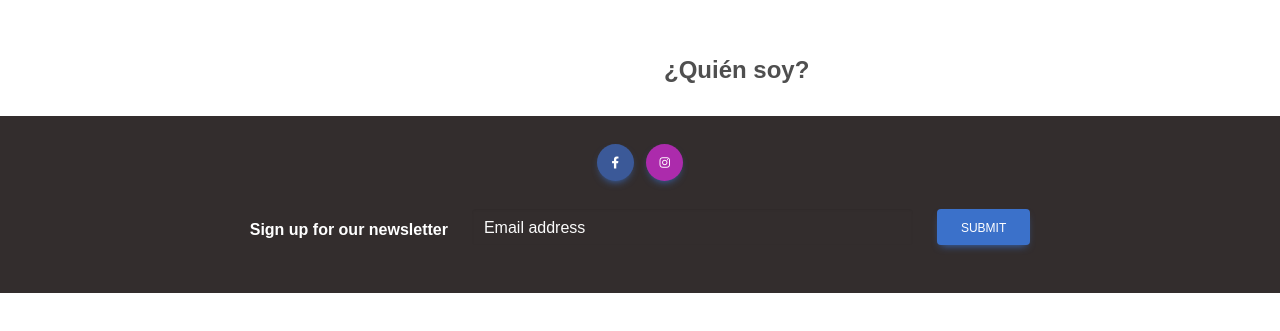
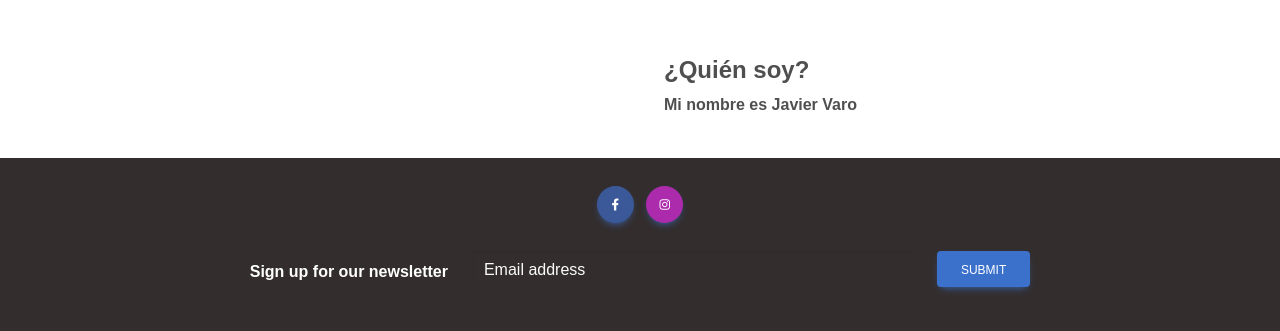
Before and after one commit to Abraomukas/fisio-reborn-frontend, a React (Create React App) app: page / in a window 1280 px wide. Shown: the part 1065-1396 px from the top of the page. Before the commit the page ends 1358 px from the top, so only its background shows below. Built offline with nearby package versions, Linux system fonts and the light colour scheme.

Commit message:
feat: Add subtitle

```diff
--- a/src/pages/AboutMe.js
+++ b/src/pages/AboutMe.js
@@ -10,6 +10,10 @@ function AboutMe() {
 				<h4>
 					<strong>¿Quién soy?</strong>
 				</h4>
+
+				<p>
+					<strong>Mi nombre es Javier Varo</strong>
+				</p>
 			</div>
 		</div>
 	);
```
